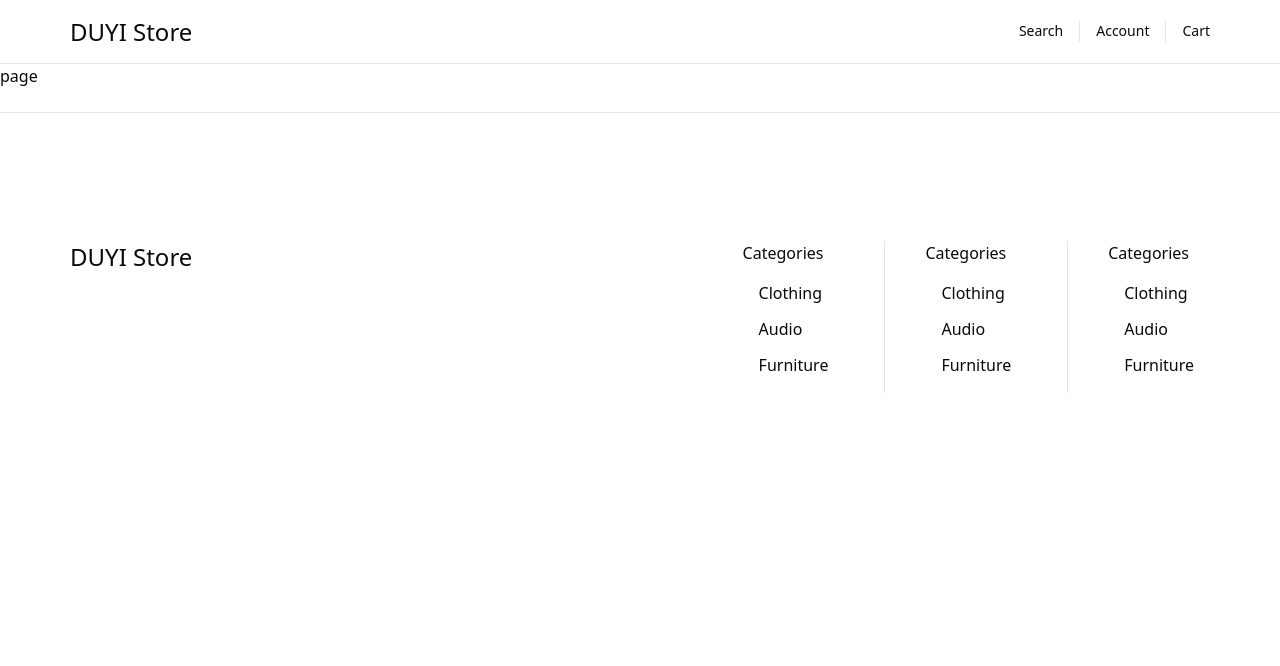
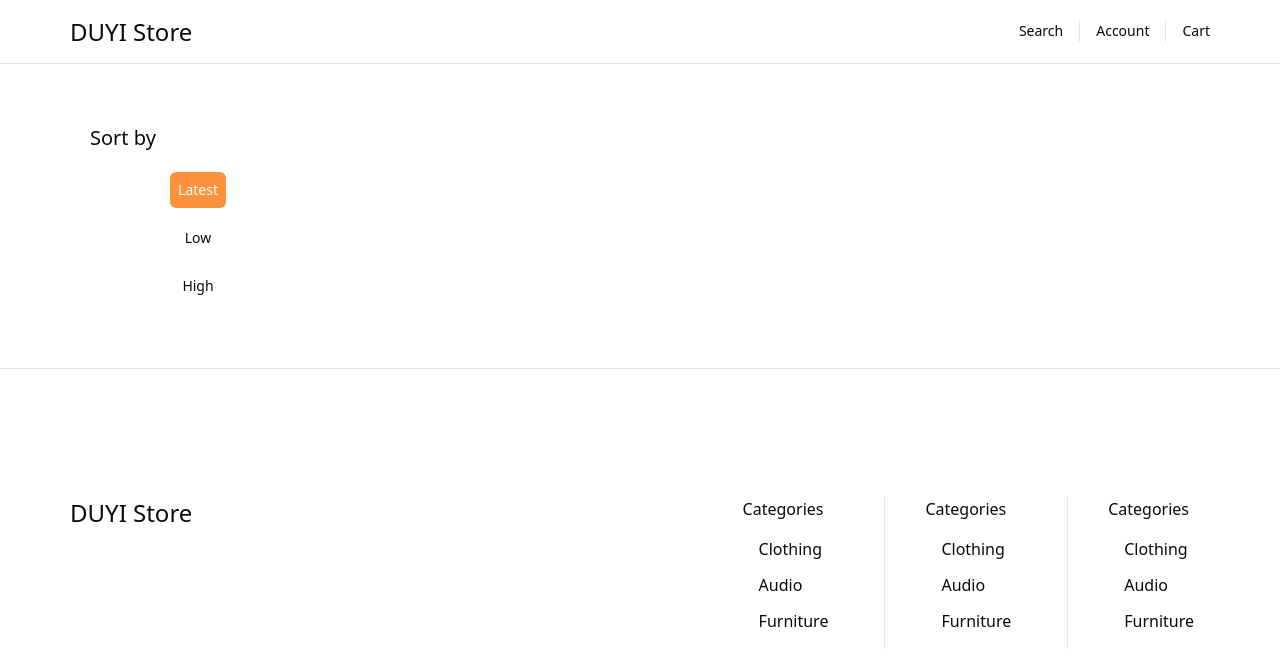
Before and after one commit to Lau225/next-store, a Next.js app: page / in a window 1280 px wide. Shown: the top 666 px of the page. Built offline with nearby package versions, Linux system fonts and the light colour scheme.

Commit message:
配置sort

```diff
--- a/package.json
+++ b/package.json
@@ -11,6 +11,8 @@
   "dependencies": {
     "@neondatabase/serverless": "^1.0.2",
     "@radix-ui/react-separator": "^1.1.7",
+    "@radix-ui/react-toggle": "^1.1.10",
+    "@radix-ui/react-toggle-group": "^1.1.11",
     "class-variance-authority": "^0.7.1",
     "clsx": "^2.1.1",
     "lucide-react": "^0.548.0",
--- a/src/app/(index)/page.tsx
+++ b/src/app/(index)/page.tsx
@@ -1,7 +1,10 @@
 import React from 'react'
-
+import Sort from '@/components/Sort'
+import { ToggleGroup, ToggleGroupItem } from '@/components/ui/toggle-group'
 export default function page() {
   return (
-    <div>page</div>
+    <div className='container flex py-6'>
+      <Sort />
+    </div>
   )
 }
--- a/src/app/loading.tsx
+++ /dev/null
@@ -1,7 +0,0 @@
-import React from 'react'
-
-export default function loading() {
-  return (
-    <div>loading...</div>
-  )
-}
--- a/src/app/page.tsx
+++ /dev/null
@@ -1,17 +0,0 @@
-import { neon } from "@neondatabase/serverless"
-import { revalidatePath } from "next/cache"
-const sql = neon(`${process.env.DATABASE_URL}`)
-export default async function page() {
-  async function createAction(formData: FormData) {
-    'use server'
-    const username = formData.get('username')
-    const password = formData.get('password')
-    await sql`INSERT INTO users (username, password) VALUES (${username}, ${password})`
-    revalidatePath('/')
-  }
-  return (
-    <div>
-      部署成功
-    </div>
-  )
-}
--- /dev/null
+++ b/src/components/Sort.tsx
@@ -0,0 +1,26 @@
+'use client'
+import React from 'react'
+import { ToggleGroup, ToggleGroupItem } from './ui/toggle-group'
+
+export default function Sort() {
+    const handleValueChange = (value: string) => {
+        console.log(value)
+
+    }
+  return (
+    <div className='w-64 py-4'>
+        <p className='m-5 text-xl'>Sort by</p>
+        <ToggleGroup type="single" defaultValue='latest' className='flex-col gap-3' onValueChange={handleValueChange}>
+              <ToggleGroupItem value="latest">
+                Latest
+              </ToggleGroupItem>
+              <ToggleGroupItem value="low">
+                Low
+              </ToggleGroupItem>
+              <ToggleGroupItem value="high" >
+                High
+              </ToggleGroupItem>
+            </ToggleGroup>
+    </div>
+  )
+}
--- /dev/null
+++ b/src/components/ui/toggle-group.tsx
@@ -0,0 +1,61 @@
+"use client"
+
+import * as React from "react"
+import * as ToggleGroupPrimitive from "@radix-ui/react-toggle-group"
+import { type VariantProps } from "class-variance-authority"
+
+import { cn } from "@/lib/utils"
+import { toggleVariants } from "@/components/ui/toggle"
+
+const ToggleGroupContext = React.createContext<
+  VariantProps<typeof toggleVariants>
+>({
+  size: "default",
+  variant: "default",
+})
+
+const ToggleGroup = React.forwardRef<
+  React.ElementRef<typeof ToggleGroupPrimitive.Root>,
+  React.ComponentPropsWithoutRef<typeof ToggleGroupPrimitive.Root> &
+    VariantProps<typeof toggleVariants>
+>(({ className, variant, size, children, ...props }, ref) => (
+  <ToggleGroupPrimitive.Root
+    ref={ref}
+    className={cn("flex items-center justify-center gap-1", className)}
+    {...props}
+  >
+    <ToggleGroupContext.Provider value={{ variant, size }}>
+      {children}
+    </ToggleGroupContext.Provider>
+  </ToggleGroupPrimitive.Root>
+))
+
+ToggleGroup.displayName = ToggleGroupPrimitive.Root.displayName
+
+const ToggleGroupItem = React.forwardRef<
+  React.ElementRef<typeof ToggleGroupPrimitive.Item>,
+  React.ComponentPropsWithoutRef<typeof ToggleGroupPrimitive.Item> &
+    VariantProps<typeof toggleVariants>
+>(({ className, children, variant, size, ...props }, ref) => {
+  const context = React.useContext(ToggleGroupContext)
+
+  return (
+    <ToggleGroupPrimitive.Item
+      ref={ref}
+      className={cn(
+        toggleVariants({
+          variant: context.variant || variant,
+          size: context.size || size,
+        }),
+        className
+      )}
+      {...props}
+    >
+      {children}
+    </ToggleGroupPrimitive.Item>
+  )
+})
+
+ToggleGroupItem.displayName = ToggleGroupPrimitive.Item.displayName
+
+export { ToggleGroup, ToggleGroupItem }
--- /dev/null
+++ b/src/components/ui/toggle.tsx
@@ -0,0 +1,45 @@
+"use client"
+
+import * as React from "react"
+import * as TogglePrimitive from "@radix-ui/react-toggle"
+import { cva, type VariantProps } from "class-variance-authority"
+
+import { cn } from "@/lib/utils"
+
+const toggleVariants = cva(
+  "inline-flex items-center justify-center gap-2 rounded-md text-sm font-medium transition-colors hover:bg-orange-100 hover:text-muted-foreground focus-visible:outline-none focus-visible:ring-1 focus-visible:ring-ring disabled:pointer-events-none disabled:opacity-50 data-[state=on]:bg-orange-400 data-[state=on]:text-white [&_svg]:pointer-events-none [&_svg]:size-4 [&_svg]:shrink-0",
+  {
+    variants: {
+      variant: {
+        default: "bg-transparent",
+        outline:
+          "border border-input bg-transparent shadow-sm hover:bg-accent hover:text-accent-foreground",
+      },
+      size: {
+        default: "h-9 px-2 min-w-9",
+        sm: "h-8 px-1.5 min-w-8",
+        lg: "h-10 px-2.5 min-w-10",
+      },
+    },
+    defaultVariants: {
+      variant: "default",
+      size: "default",
+    },
+  }
+)
+
+const Toggle = React.forwardRef<
+  React.ElementRef<typeof TogglePrimitive.Root>,
+  React.ComponentPropsWithoutRef<typeof TogglePrimitive.Root> &
+    VariantProps<typeof toggleVariants>
+>(({ className, variant, size, ...props }, ref) => (
+  <TogglePrimitive.Root
+    ref={ref}
+    className={cn(toggleVariants({ variant, size, className }))}
+    {...props}
+  />
+))
+
+Toggle.displayName = TogglePrimitive.Root.displayName
+
+export { Toggle, toggleVariants }
```
Also changed, not shown: 1 other file (tests, documents, lock files or other folders).
